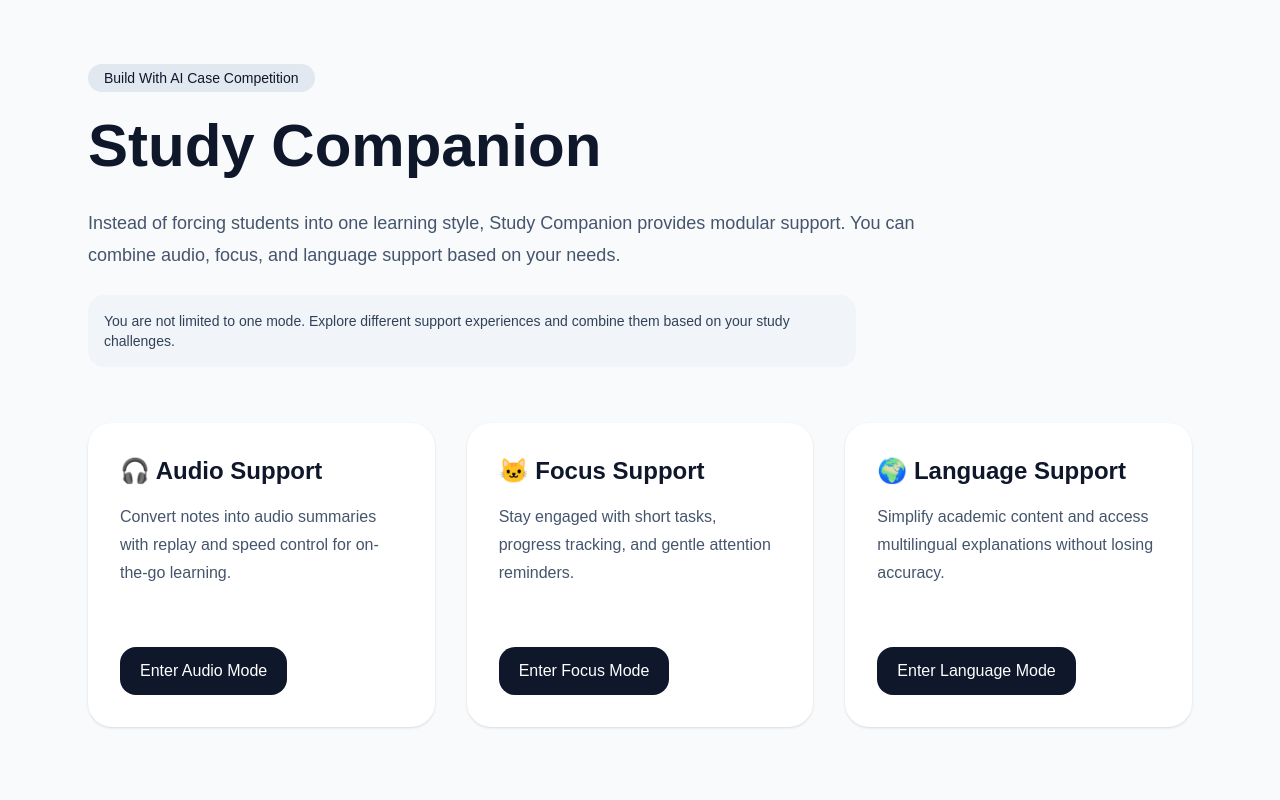
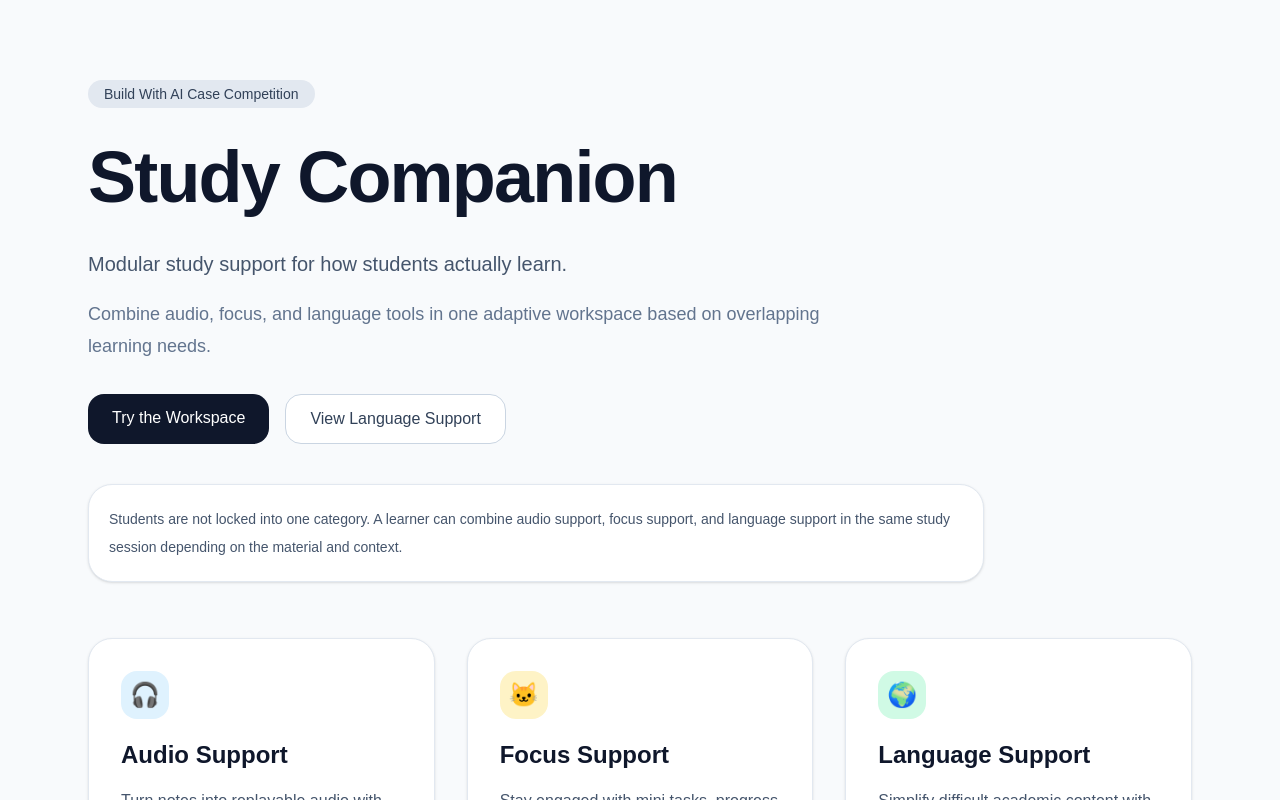
Before and after one commit to Jianing812/Study-Companion, a Next.js app: page / in a window 1280 px wide. Shown: the top 800 px of the page. Built offline with nearby package versions, Linux system fonts and the light colour scheme.

Commit message:
Reorder language workspace sections

```diff
--- a/app/global-scholar/page.tsx
+++ b/app/global-scholar/page.tsx
@@ -135,7 +135,8 @@ export default function GlobalScholarPage() {
     }
 
     const segments: Array<
-      { type: "text"; content: string } | { type: "term"; content: string; term: string }
+      | { type: "text"; content: string }
+      | { type: "term"; content: string; term: string }
     > = [];
 
     let cursor = 0;
--- a/app/page.tsx
+++ b/app/page.tsx
@@ -1,72 +1,105 @@
 import Link from "next/link";
 
-const personas = [
+const supports = [
   {
-    title: "🎧 Audio Support",
+    icon: "🎧",
+    title: "Audio Support",
     description:
-      "Convert notes into audio summaries with replay and speed control for on-the-go learning.",
+      "Turn notes into replayable audio with speed control and downloadable study materials.",
     href: "/multimodal",
-    button: "Enter Audio Mode",
+    button: "Explore Audio",
+    accent: "bg-sky-100 text-sky-800",
   },
   {
-    title: "🐱 Focus Support",
+    icon: "🐱",
+    title: "Focus Support",
     description:
-      "Stay engaged with short tasks, progress tracking, and gentle attention reminders.",
+      "Stay engaged with mini tasks, progress tracking, co-focus sessions, and attention reminders.",
     href: "/focus",
-    button: "Enter Focus Mode",
+    button: "Explore Focus",
+    accent: "bg-amber-100 text-amber-800",
   },
   {
-    title: "🌍 Language Support",
+    icon: "🌍",
+    title: "Language Support",
     description:
-      "Simplify academic content and access multilingual explanations without losing accuracy.",
+      "Simplify difficult academic content with multilingual explanations and interactive term mapping.",
     href: "/global-scholar",
-    button: "Enter Language Mode",
+    button: "Explore Language",
+    accent: "bg-emerald-100 text-emerald-800",
   },
 ];
 
 export default function Home() {
   return (
     <main className="min-h-screen bg-slate-50 text-slate-900">
-      <section className="mx-auto max-w-6xl px-6 py-16">
+      <section className="mx-auto max-w-6xl px-6 py-16 md:py-20">
         <div className="max-w-4xl">
-          <p className="mb-4 inline-block rounded-full bg-slate-200 px-4 py-1 text-sm font-medium">
+          <p className="inline-flex rounded-full bg-slate-200 px-4 py-1 text-sm font-medium text-slate-700">
             Build With AI Case Competition
           </p>
 
-          <h1 className="text-5xl font-bold leading-tight md:text-6xl">
+          <h1 className="mt-6 text-5xl font-bold leading-tight tracking-tight md:text-7xl">
             Study Companion
           </h1>
 
+          <p className="mt-6 max-w-3xl text-xl leading-9 text-slate-600">
+            Modular study support for how students actually learn.
+          </p>
 
-          <p className="mt-6 text-lg leading-8 text-slate-600">
-            Instead of forcing students into one learning style, Study Companion
-            provides modular support. You can combine audio, focus, and language
-            support based on your needs.
+          <p className="mt-4 max-w-3xl text-lg leading-8 text-slate-500">
+            Combine audio, focus, and language tools in one adaptive workspace
+            based on overlapping learning needs.
+          </p>
+
+          <div className="mt-8 flex flex-wrap gap-4">
+            <Link
+              href="/focus"
+              className="rounded-2xl bg-slate-900 px-6 py-3 font-medium text-white transition hover:bg-slate-800"
+            >
+              Try the Workspace
+            </Link>
+
+            <Link
+              href="/global-scholar"
+              className="rounded-2xl border border-slate-300 bg-white px-6 py-3 font-medium text-slate-700 transition hover:bg-slate-100"
+            >
+              View Language Support
+            </Link>
+          </div>
+        </div>
+
+        <div className="mt-10 max-w-4xl rounded-3xl border border-slate-200 bg-white p-5 shadow-sm">
+          <p className="text-sm leading-7 text-slate-600">
+            Students are not locked into one category. A learner can combine
+            audio support, focus support, and language support in the same study
+            session depending on the material and context.
           </p>
         </div>
 
+        <div className="mt-14 grid gap-8 md:grid-cols-3">
+          {supports.map((support) => (
+            <div
+              key={support.title}
+              className="group rounded-3xl border border-slate-200 bg-white p-8 shadow-sm transition duration-200 hover:-translate-y-1 hover:shadow-lg"
+            >
+              <div
+                className={`inline-flex h-12 w-12 items-center justify-center rounded-2xl text-2xl ${support.accent}`}
+              >
+                {support.icon}
+              </div>
 
-        <div className="mt-6 max-w-3xl rounded-2xl bg-slate-100 p-4 text-sm text-slate-700">
-          You are not limited to one mode. Explore different support experiences
-          and combine them based on your study challenges.
-        </div>
+              <h2 className="mt-5 text-2xl font-semibold">{support.title}</h2>
 
-        <div className="mt-14 grid gap-8 md:grid-cols-3">
-          {personas.map((persona) => (
-            <div
-              key={persona.title}
-              className="rounded-3xl bg-white p-8 shadow-sm"
-            >
-              <h2 className="text-2xl font-semibold">{persona.title}</h2>
               <p className="mt-4 min-h-[120px] leading-7 text-slate-600">
-                {persona.description}
+                {support.description}
               </p>
 
               <Link
-                href={persona.href}
+                href={support.href}
                 className="mt-6 inline-block rounded-2xl bg-slate-900 px-5 py-3 font-medium text-white transition hover:bg-slate-800"
               >
-                {persona.button}
+                {support.button}
               </Link>
             </div>
           ))}
```
